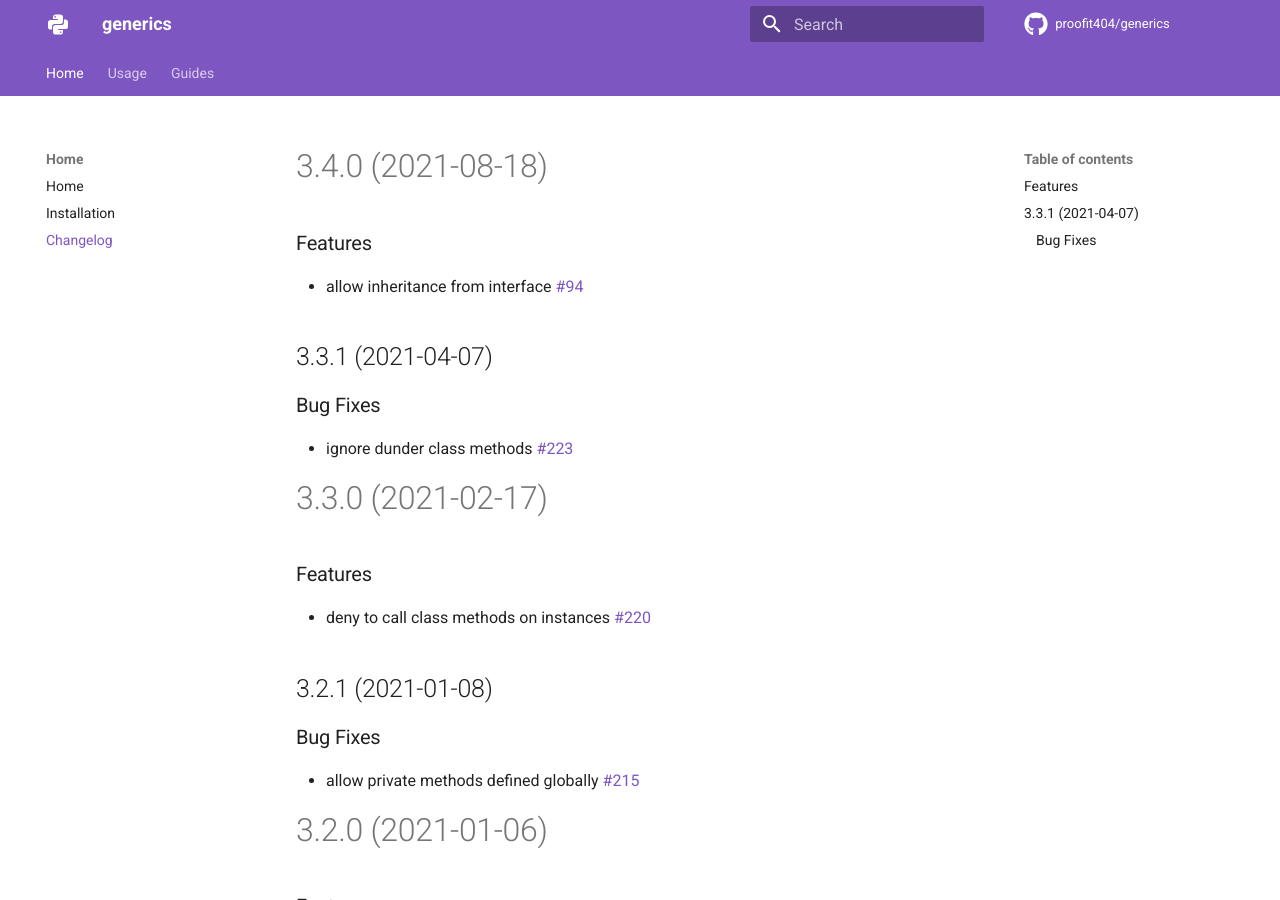
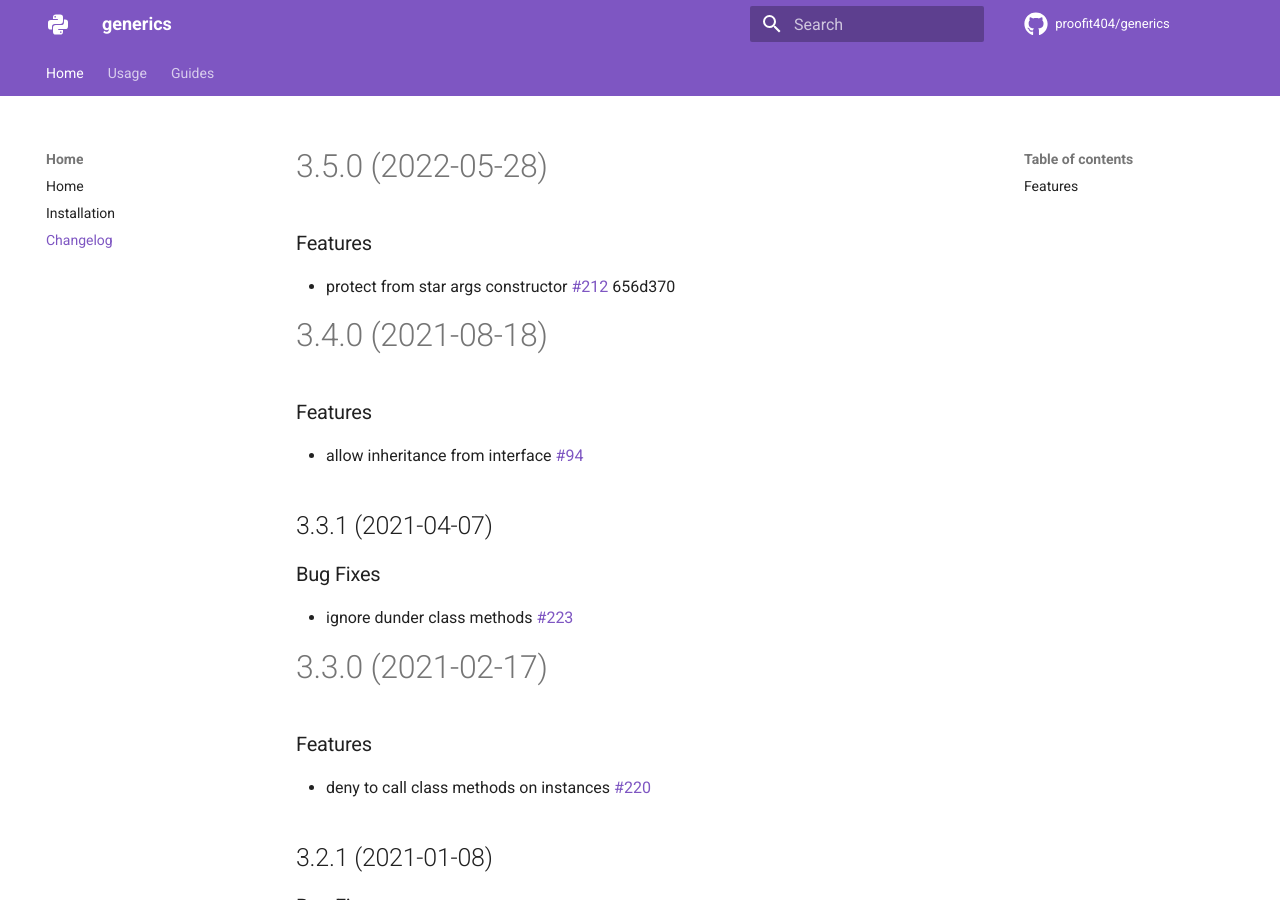
Before and after one commit to proofit404/generics, an MkDocs documentation site: the page built from docs/changelog.md, in a window 1280 px wide and 900 px high. Built offline with MkDocs 1.6.1 and Material for MkDocs 9.7.7, drawn with Linux system fonts in a browser that asks for light colours; comment, search, counter and statistics services are not loaded.

Commit message:
chore(release): 3.5.0 [skip ci]
# 3.5.0 (2022-05-28)

### Features

* protect from star args constructor [#212](https://github.com/proofit404/generics/issues/212) 656d370

```diff
--- a/docs/changelog.md
+++ b/docs/changelog.md
@@ -1,3 +1,10 @@
+# 3.5.0 (2022-05-28)
+
+### Features
+
+- protect from star args constructor
+  [#212](https://github.com/proofit404/generics/issues/212) 656d370
+
 # 3.4.0 (2021-08-18)
 
 ### Features
--- a/pyproject.toml
+++ b/pyproject.toml
@@ -19,7 +19,7 @@ packages = [
 ]
 readme = "docs/index.md"
 repository = "https://github.com/proofit404/generics"
-version = "3.4.0"
+version = "3.5.0"
 
 [tool.poetry.dependencies]
 python = "*"
```
